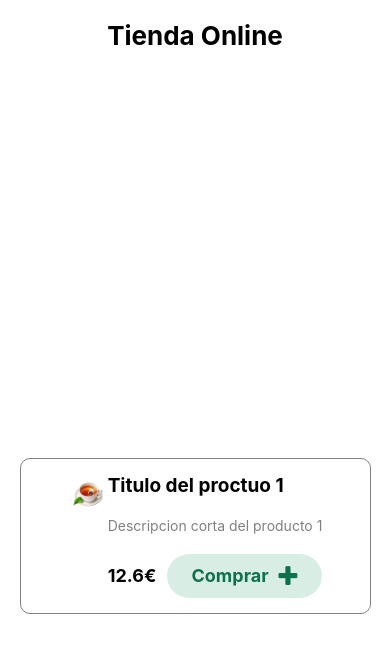
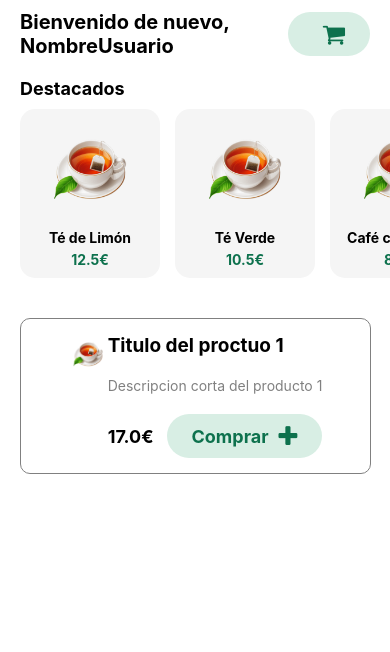
Before and after one commit to viindeel/TiendaOnlineFrontEnd, a React Native app: screen /Home in a window 390 px wide. Shown: the top 652 px of the page. Built offline with nearby package versions, Linux system fonts and the light colour scheme.

Commit message:
scroll hortizontal

```diff
--- a/src/presentation/views/app/home/HomeStyle.tsx
+++ b/src/presentation/views/app/home/HomeStyle.tsx
@@ -63,6 +63,53 @@ export const styles = StyleSheet.create({
         fontWeight: "bold",
         fontSize: 18,
         color: "#0D714D"
+    },
+
+    headerContainer: {
+        flexDirection: "row",
+        justifyContent: "space-between",
+        alignItems: "center",
+        paddingHorizontal: 20,
+        paddingTop: 10,
+        paddingBottom: 20,
+    },
+    headerTitle: {
+        fontSize: 20,
+        fontWeight: "bold",
+        width: "70%",
+    },
+    horizontalScrollParams: {
+        paddingHorizontal: 20,
+        paddingBottom: 20,
+    },
+    horizontalItemContainer: {
+        marginRight: 15,
+        width: 140,
+        backgroundColor: "#f5f5f5",
+        borderRadius: 15,
+        padding: 10,
+        alignItems: "center",
+    },
+    horizontalImageContainer: {
+        width: 100,
+        height: 100,
+        marginBottom: 10,
+    },
+    horizontalImage: {
+      width: "100%",
+        height: "100%",
+        borderRadius: 10,
+    },
+    horizontalTitle: {
+        fontWeight: "bold",
+        fontSize: 14,
+        textAlign: "center",
+        marginBottom: 5,
+    },
+    horizontalPrice: {
+        fontWeight: "bold",
+        color: "#0D714D",
+        fontSize: 14,
     }
 
 });
--- a/src/presentation/views/app/home/HomeView.tsx
+++ b/src/presentation/views/app/home/HomeView.tsx
@@ -9,20 +9,55 @@ const HomeView = () => {
         <SafeAreaView style={{flex: 1, backgroundColor: "white"}}>
 
 
-            {/* Titulo  y ver carrito*/}
-            <View style = {{paddingTop: 20}}>
-                <Text style={styles.titleView}>Tienda Online</Text>
+            <View style = {styles.headerContainer}>
+                <Text style={styles.headerTitle}>Bienvenido de nuevo, NombreUsuario</Text>
+                <ButtonWithIcon
+                    iconName="shopping-cart"
+                    fnDeOtroComponente={() => {}}
+                    text=""
+                />
             </View>
 
 
+            <View>
+                <Text style={{paddingHorizontal: 20, fontSize: 18, fontWeight: 'bold', marginBottom: 10}}>Destacados</Text>
+                <ScrollView horizontal = {true} showsHorizontalScrollIndicator={false} contentContainerStyle={styles.horizontalScrollParams}>
+                    <View style={styles.horizontalItemContainer}>
+                        <View style={styles.horizontalImageContainer}>
+                            <Image style={styles.horizontalImage} source={require("../../../../../assets/productos/white-cup-and-plate-of-tea-on-transparent-background-free-png.png")} resizeMode="cover"/>
+                        </View>
+                        <Text style={styles.horizontalTitle}>Té de Limón</Text>
+                        <Text style={styles.horizontalPrice}>12.5€</Text>
+                    </View>
 
-            {/* Scroll horizontal */}
+                    <View style={styles.horizontalItemContainer}>
+                        <View style={styles.horizontalImageContainer}>
+                             <Image style={styles.horizontalImage} source={require("../../../../../assets/productos/white-cup-and-plate-of-tea-on-transparent-background-free-png.png")} resizeMode="cover"/>
+                        </View>
+                        <Text style={styles.horizontalTitle}>Té Verde</Text>
+                        <Text style={styles.horizontalPrice}>10.5€</Text>
+                    </View>
 
-            <ScrollView horizontal = {true}>
-            </ScrollView>
+                    <View style={styles.horizontalItemContainer}>
+                        <View style={styles.horizontalImageContainer}>
+                             <Image style={styles.horizontalImage} source={require("../../../../../assets/productos/white-cup-and-plate-of-tea-on-transparent-background-free-png.png")} resizeMode="cover"/>
+                        </View>
+                        <Text style={styles.horizontalTitle}>Café con Leche</Text>
+                        <Text style={styles.horizontalPrice}>8.0€</Text>
+                    </View>
+
+                    <View style={styles.horizontalItemContainer}>
+                         <View style={styles.horizontalImageContainer}>
+                             <Image style={styles.horizontalImage} source={require("../../../../../assets/productos/white-cup-and-plate-of-tea-on-transparent-background-free-png.png")} resizeMode="cover"/>
+                         </View>
+                        <Text style={styles.horizontalTitle}>Té Negro</Text>
+                        <Text style={styles.horizontalPrice}>14.0€</Text>
+                    </View>
+
+                </ScrollView>
+            </View>
 
 
-            {/* Scroll vertical */}
             <ScrollView style={{flex: 1, paddingVertical: 20}}>
 
                 <View style={styles.container}>
@@ -34,7 +69,7 @@ const HomeView = () => {
                         <Text style={styles.titleProduct}>Titulo del proctuo 1</Text>
                         <Text style={styles.descProduct}>Descripcion corta del producto 1</Text>
                         <View style={styles.actionContainer}>
-                            <Text style={styles.priceProducts}>12.6€</Text>
+                            <Text style={styles.priceProducts}>17.0€</Text>
                             <ButtonWithIcon
                                 text={"Comprar"}
                                 fnDeOtroComponente={() => alert("Presionado")}
```
Also changed, not shown: 1 other file (tests, documents, lock files or other folders).
